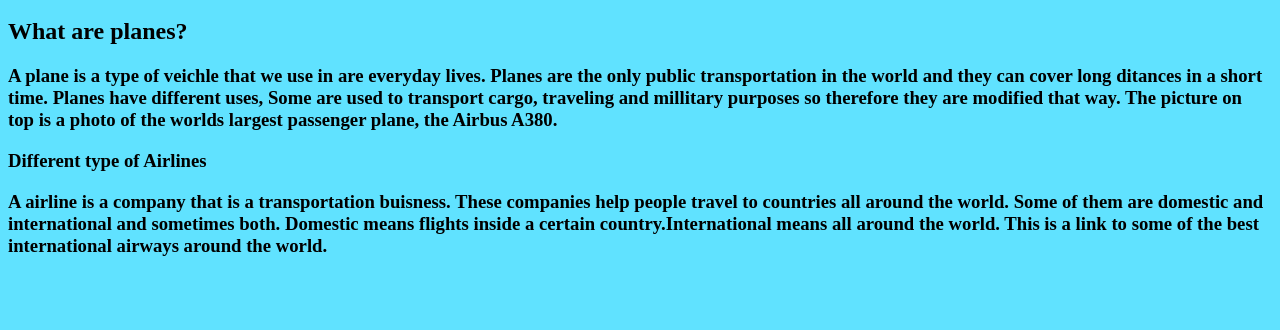
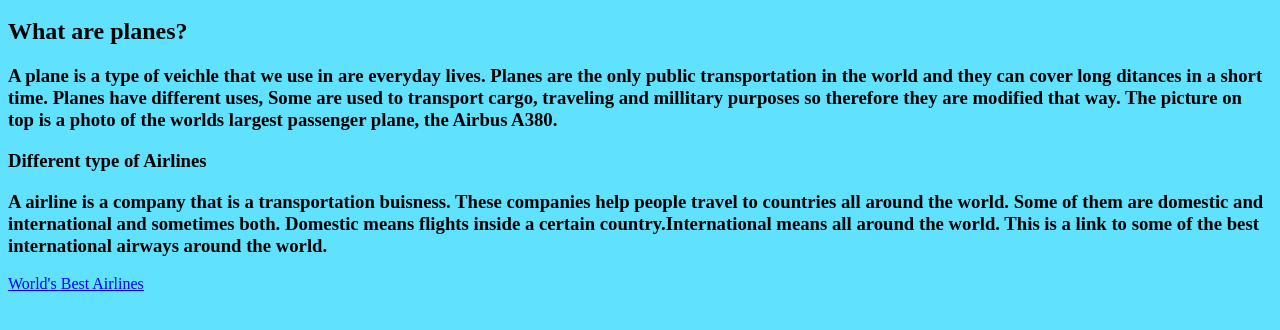
Before and after one commit to ef100864/ef100864, a plain HTML site: page index.html in a window 1280 px wide. Shown: the part 428-758 px from the top of the page. Drawn offline with Linux system fonts and the light colour scheme.

Commit message:
Update index.html
Signed-off-by: Ethan Fernandes <ef100864@student.st-chris.net>

```diff
--- a/index.html
+++ b/index.html
@@ -1,6 +1,9 @@
 <html>
 <head>
 <title>All Planes</title>
+
+
+
 
 </head>
 <style>
@@ -8,6 +11,9 @@ body{
   background:#60e2ff
 </style>
 <h1>All about Planes</h1>
+
+
+
 
 <img src="https://upload.wikimedia.org/wikipedia/commons/thumb/0/09/A6-EDY_A380_Emirates_31_jan_2013_jfk_%288442269364%29_%28cropped%29.jpg/640px-A6-EDY_A380_Emirates_31_jan_2013_jfk_%288442269364%29_%28cropped%29.jpg" />
 
@@ -29,7 +35,9 @@ Domestic means flights inside a certain country.International means all around t
 This is a link to some of the best international airways around the world.
 </h3>
 
-<a href="https://www.worldairlineawards.com/worlds-top-10-airlines-2024/"</a>
+<a href="https://www.worldairlineawards.com/worlds-top-10-airlines-2024/">World's Best Airlines</a>
+
+
 
 </body>
 </html>
```
